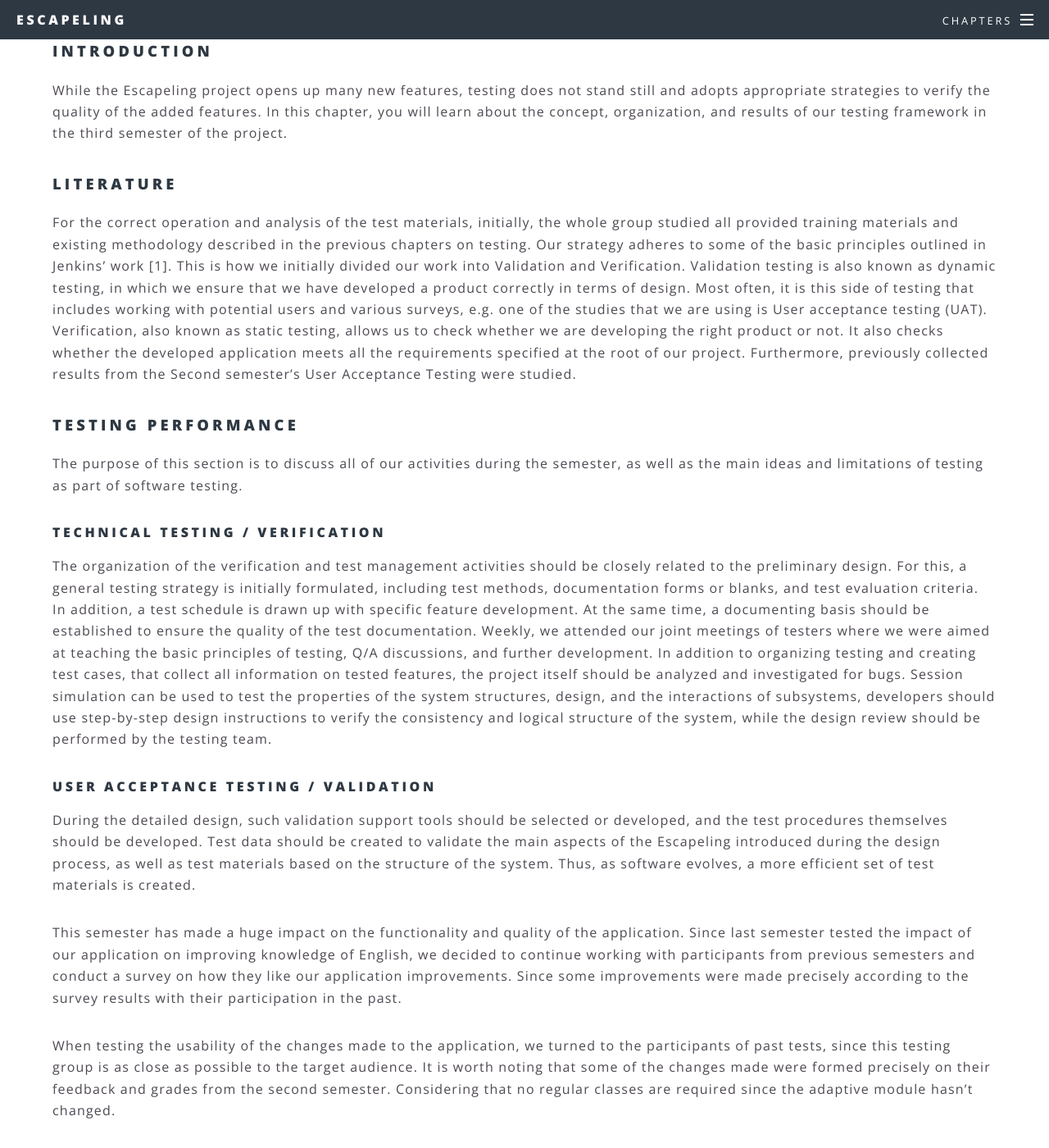
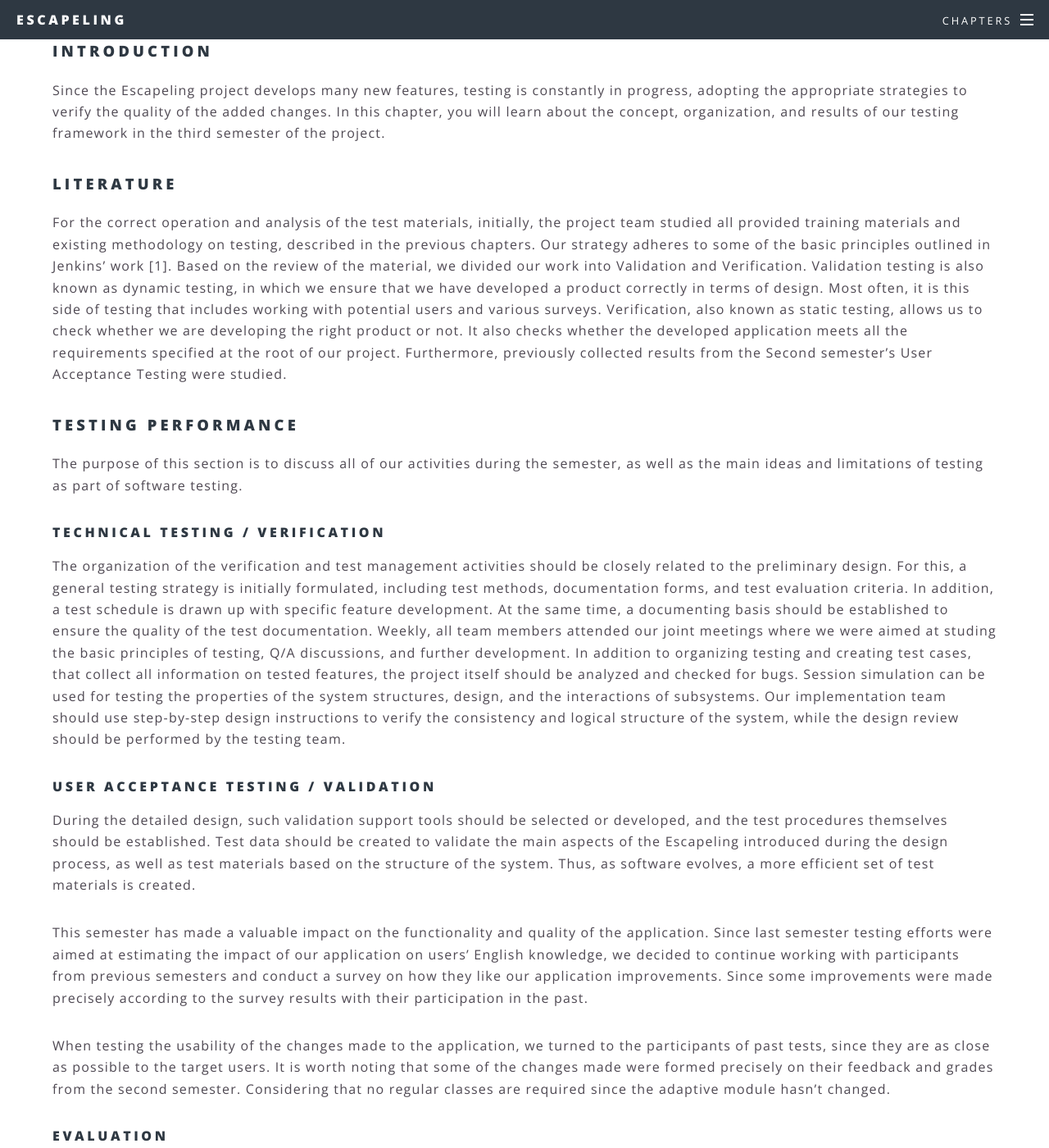
Before and after one commit to ALLUOS/ALLUOS.github.io, a Jekyll site: the page built from _posts/2021-04-01-evaluation.md, in a window 1280 px wide and 1400 px high, scrolled down 21617 px. Shown: the whole window at 82% size. Built offline with Jekyll 4.4.1, drawn with Linux system fonts in a browser that asks for light colours; some of the changed text lies outside the part shown.

Commit message:
Review phase changes
 (Thanks to @laupina for the review)

```diff
--- a/_posts/2021-04-01-evaluation.md
+++ b/_posts/2021-04-01-evaluation.md
@@ -408,13 +408,12 @@
 <div id="intro3"></div>
 
 ### INTRODUCTION
-
-While the Escapeling project opens up many new features, testing does not stand still and adopts appropriate strategies to verify the quality of the added features. In this chapter, you will learn about the concept, organization, and results of our testing framework in the third semester of the project.
+Since the Escapeling project develops many new features, testing is constantly in progress, adopting the appropriate strategies to verify the quality of the added changes. In this chapter, you will learn about the concept, organization, and results of our testing framework in the third semester of the project.
 
 <div id="liter3"></div>
 
 ### LITERATURE
-For the correct operation and analysis of the test materials, initially, the whole group studied all provided training materials and existing methodology described in the previous chapters on testing. Our strategy adheres to some of the basic principles outlined in Jenkins' work [1]. This is how we initially divided our work into Validation and Verification.  Validation testing is also known as dynamic testing, in which we ensure that we have developed a product correctly in terms of design. Most often, it is this side of testing that includes working with potential users and various surveys, e.g. one of the studies that we are using is User acceptance testing (UAT). Verification, also known as static testing, allows us to check whether we are developing the right product or not. It also checks whether the developed application meets all the requirements specified at the root of our project.  Furthermore, previously collected results from the Second semester's User Acceptance Testing were studied.
+For the correct operation and analysis of the test materials, initially, the project team studied all provided training materials and existing methodology on testing, described in the previous chapters. Our strategy adheres to some of the basic principles outlined in Jenkins' work [1]. Based on the review of the material, we divided our work into Validation and Verification. Validation testing is also known as dynamic testing, in which we ensure that we have developed a product correctly in terms of design. Most often, it is this side of testing that includes working with potential users and various surveys. Verification, also known as static testing, allows us to check whether we are developing the right product or not. It also checks whether the developed application meets all the requirements specified at the root of our project.  Furthermore, previously collected results from the Second semester's User Acceptance Testing were studied.
 
 <div id="testperf3"></div>
 
@@ -424,20 +423,20 @@
 
 #### TECHNICAL TESTING / VERIFICATION
 
-The organization of the verification and test management activities should be closely related to the preliminary design. For this, a general testing strategy is initially formulated, including test methods, documentation forms or blanks, and test evaluation criteria. In addition, a test schedule is drawn up with specific feature development. At the same time, a documenting basis should be established to ensure the quality of the test documentation. Weekly, we attended our joint meetings of testers where we were aimed at teaching the basic principles of testing, Q/A discussions, and further development.
-In addition to organizing testing and creating test cases, that collect all information on tested features, the project itself should be analyzed and investigated for bugs. Session simulation can be used to test the properties of the system structures, design, and the interactions of subsystems, developers should use step-by-step design instructions to verify the consistency and logical structure of the system, while the design review should be performed by the testing team.
+The organization of the verification and test management activities should be closely related to the preliminary design. For this, a general testing strategy is initially formulated, including test methods, documentation forms, and test evaluation criteria. In addition, a test schedule is drawn up with specific feature development. At the same time, a documenting basis should be established to ensure the quality of the test documentation. Weekly, all team members attended our joint meetings where we were aimed at studing the basic principles of testing, Q/A discussions, and further development.
+In addition to organizing testing and creating test cases, that collect all information on tested features, the project itself should be analyzed and checked for bugs. Session simulation can be used for testing the properties of the system structures, design, and the interactions of subsystems. Our implementation team should use step-by-step design instructions to verify the consistency and logical structure of the system, while the design review should be performed by the testing team.
 
 #### USER ACCEPTANCE TESTING / VALIDATION
 
-During the detailed design, such validation support tools should be selected or developed, and the test procedures themselves should be developed. Test data should be created to validate the main aspects of the Escapeling introduced during the design process, as well as test materials based on the structure of the system. Thus, as software evolves, a more efficient set of test materials is created.
+During the detailed design, such validation support tools should be selected or developed, and the test procedures themselves should be established. Test data should be created to validate the main aspects of the Escapeling introduced during the design process, as well as test materials based on the structure of the system. Thus, as software evolves, a more efficient set of test materials is created.
 
-This semester has made a huge impact on the functionality and quality of the application. Since last semester tested the impact of our application on improving knowledge of English, we decided to continue working with participants from previous semesters and conduct a survey on how they like our application improvements. Since some improvements were made precisely according to the survey results with their participation in the past.
+This semester has made a valuable impact on the functionality and quality of the application. Since last semester testing efforts were aimed at estimating the impact of our application on users' English knowledge, we decided to continue working with participants from previous semesters and conduct a survey on how they like our application improvements. Since some improvements were made precisely according to the survey results with their participation in the past.
 
-When testing the usability of the changes made to the application, we turned to the participants of past tests, since this testing group is as close as possible to the target audience. It is worth noting that some of the changes made were formed precisely on their feedback and grades from the second semester. Considering that no regular classes are required since the adaptive module hasn't changed.
+When testing the usability of the changes made to the application, we turned to the participants of past tests, since they are as close as possible to the target users. It is worth noting that some of the changes made were formed precisely on their feedback and grades from the second semester. Considering that no regular classes are required since the adaptive module hasn't changed.
 
 #### EVALUATION
 
-Initially, we planned to have a simulated session with a trial to complete the "escape" and then fill a satisfaction questionnaire, however, at some point, our group couldn't run the bot due to some technical errors and it was decided to provide our participants with a different way of demonstration.
+Initially, we planned to have a simulated session with a trial to complete the "escape" and then ask our participants to fill a satisfaction questionnaire, however, at some point, our group couldn't run the bot due to some technical errors and it was decided to provide our participants with a different way of demonstration.
 
 Testers received two sets of material: a) PDF file with examples of modified application functions collected in presentation style (adaptive graphics, message formulation, new task, etc.) and b) a feedback questionnaire.  A PDF file consists of a total of 15 slides of 6 updates (New Sticker Pack, Simplified Text Messages, Getting Ready Step, Approval Gifs, Discussion Task Update, New Task - Listening) that illustrate and describe main differences (Pic.1).
 
@@ -447,46 +446,46 @@
 
 The usability testing concludes with a feedback questionnaire that included questions about the quality of the changes in general and their satisfaction with the improvements. All questionnaires were distributed via Google Forms. First, participants should find and select their username from a list. Second, they should fill a questionnaire for every update that consists of three questions (Pic.2):
 
-1. How do you like this improvement? Rated by 10-point scale.
-   * The goal of this question is to find out how users like the very concept of this update.
-2. How much does this improvement help the application performance? Rated by 10-point scale.
-   - The purpose of this question is to find out how users rate the quality of performance of this change in our application.
+1. How do you like this improvement? Rated by a 10-point scale.
+   * The goal of this question is to estimate how users like the very concept of this update.
+2. How much does this improvement help the application performance? Rated by a 10-point scale.
+   - The purpose of this question is to estimate how users rate the quality of performance of this change in our application.
 3. Your thoughts/feedback. Free writing.
 
 <img src="https://github.com/ALLUOS/ALLUOS.github.io/blob/semester-three/assets/images/testpic2w.png?raw=true" alt="*Picture 2 Update 1 - Feedback Questionnaire*" class="center">
 
 *Picture 2 Update 1 - Feedback Questionnaire*
 
-For Update 6 they also received an additional block with a task goal and a description so it would be clear for them how the task works.
+For Update 6 they also received an additional block with a task goal and a description so it would be clear for the participants how the task works.
 
 <div id="res3"></div>
 
 ### RESULTS
 
-The first update concerning the addition of new stickers was rated by users with an average of 9.6 points for an idea and 8.6 for a performance. Also, thanks to their personal feedback, we can say that adding stickers was a great idea, but still one of the participants showed caution in the amount of their use:
+The first update concerning the addition of the new stickers was rated by the users with an average of 9.6 points for an idea and 8.6 for the performance. Furthermore, according to their personal feedback, we can say that adding stickers was a great idea, but still one of the participants showed caution in the amount of their use:
 
 *"I enjoy new design, I like when studying is fun. However, it might appear to me that there could be too much of them. I guess it can take some space from my device memory but still I can simply clean the history :) ".*
 
-They also liked the idea of simplifying texting along with the integration of stickers. So they rated "Simplified Text Messages" at 9.2 for both the idea and the implementation. From past research, it has been noted that the volume of messages is difficult for children to comprehend, so this supplement was presumed to be successful. But besides this, the comment of one of the participants was noted as a negative point:
+They also liked the idea of simplifying texting along with the integration of stickers. So they rated "Simplified Text Messages" at 9.2 for both the idea and the implementation. From past research, it has been noted that the volume of messages is difficult for the children to comprehend, so this supplement was presumed to be successful. But besides this, the comment of one of the participants was noted as a negative point:
 
 *"I still feel confused with messages".*
 
-The third update that our participants analyzed was the addition of visual effects when confirming their readiness before the start of the first task. The results of this survey indicated that not everyone considers this addition to be necessary in terms of performance and perception. However, most of this change was to their liking, due to the fact that a large amount of text messages quickly becomes boring. Average score for idea 7.9 and implementation 8.2.
+The third update that our participants analyzed was the addition of visual effects when users confirm their participation in the session. The results of this survey indicated that not everyone considers this addition to be necessary in terms of performance and perception. The average scores were: 7.9 for the idea and 8.2 for the implementation.
 
-Perhaps the best of all the participants reacted precisely to the GIF files added to different sections of the application. Although one of the participants gave a rather low score of 4 and 3, in the commentary he did not indicate the reason, but rather also emphasized that this update looks *"in principle, cool"*. Accordingly, the rest of the reviews were overwhelmingly positive.
+The addition of GIF files to the various sections of the application was the most successful update of the Escapeling bot, based on the questionnaire results. Although one of the participants gave a rather low score of 4 and 3, in the commentary he did not indicate the reason, but rather also emphasized that this update looks *"in principle, cool"*. The rest of the reviews were overwhelmingly positive.
 
 The focus group liked the addition of special identifiers for the remaining time in the third task. Almost everyone indicated that they had missed it earlier.
 
 *"Cool update immediately clear how much time is left to complete"*.
 
-The average score for idea and performance for this update was 9.6 and 10. Second best rating among updates.
+The average scores for the idea and the performance for this update were 9.6 and 10 accordingly. It is the second best rating among updates.
 
-And our survey ends with an assessment of the new Listening task. Perhaps one of the most important results for us as a development team. All users gave an extremely positive score of 9.8 for the idea and 10 for the application. One of the participants said:
+Finally, our survey ends with an assessment of the new Listening task. Perhaps one of the most important results for the "listening task task force". All users gave an extremely positive score of 9.8 for the idea and 10 for the application. One of the participants said:
 
 *"listening tasks are very helpful in developing English and speaking easily in the future"*.
 
 Overall, user reviews were very positive to all the additions. Children not only enjoyed using the app in the past, but they were able to see the development of the app.
-To check all average scores compared look at the Picture 3 and Picture 4.
+To check all average scores see: Picture 3 and Picture 4.
 
 <img src="https://github.com/ALLUOS/ALLUOS.github.io/blob/semester-three/assets/images/testresult1.png?raw=true" alt="*Average Satisfaction Score*" class="center">
 
```
Also changed, not shown: other parts of _posts/2021-04-01-evaluation.md (+2 -2 lines).
